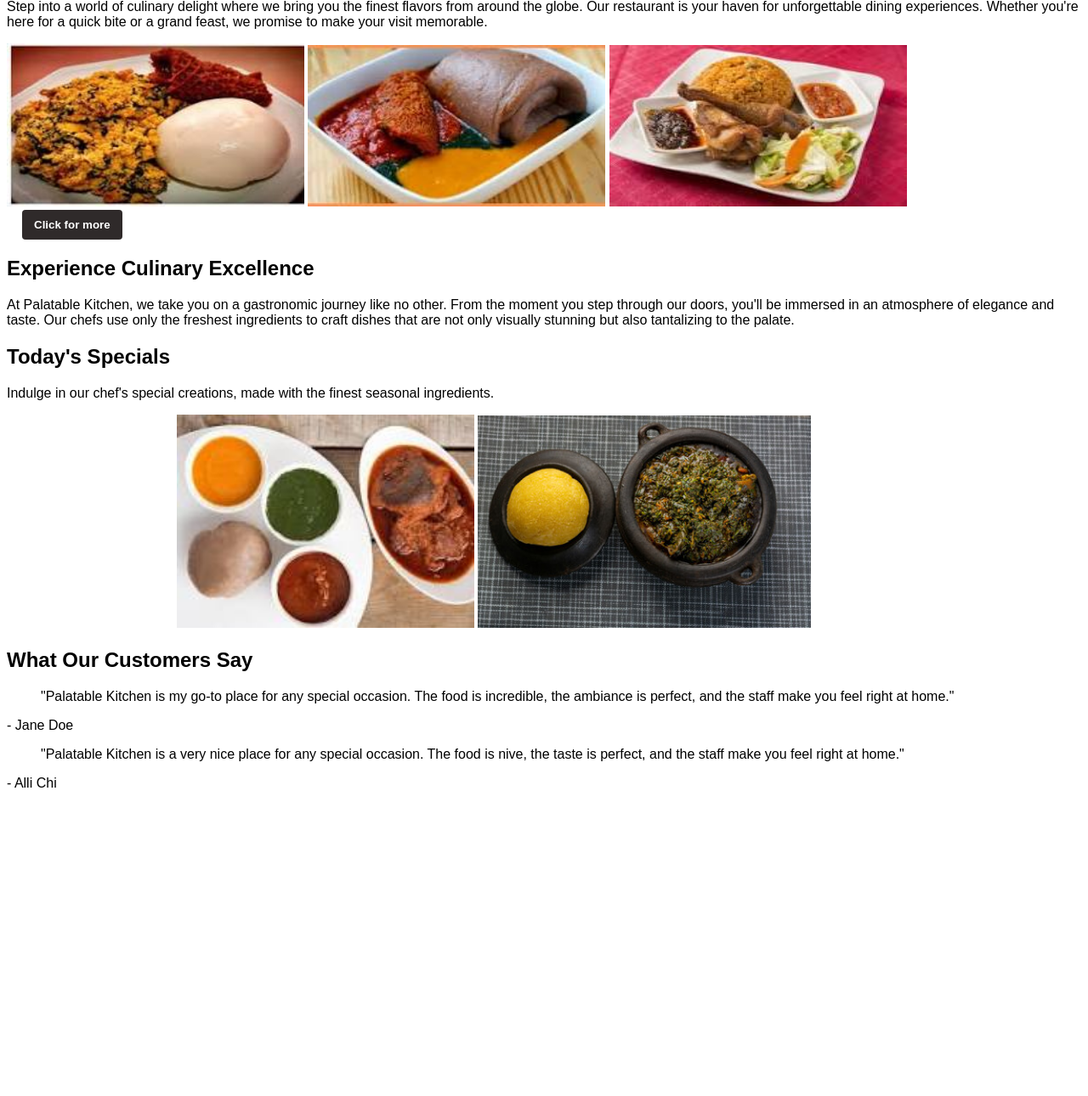
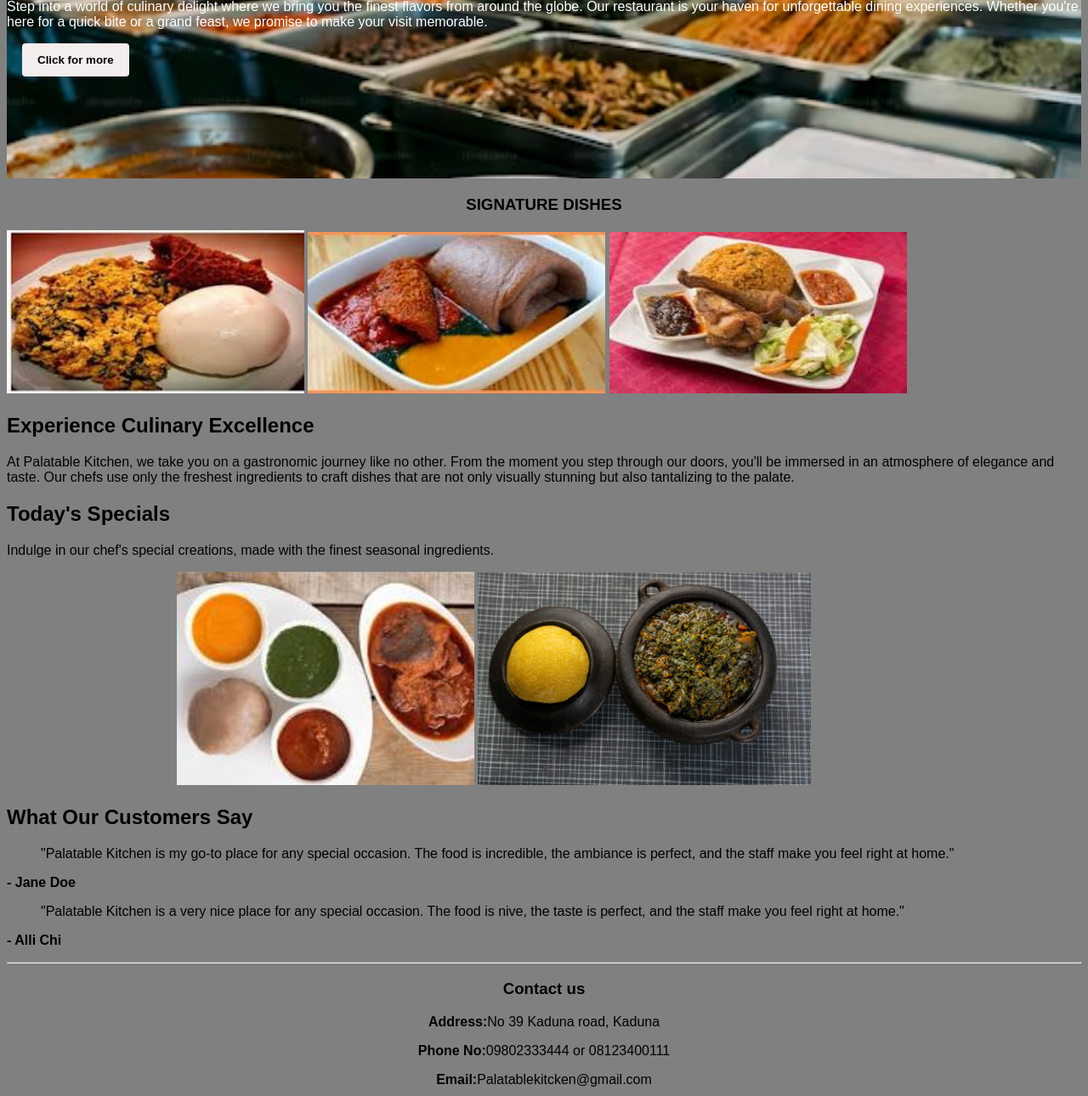
Before and after one commit to RUKAYAT-CODER/food-kitchen, a plain HTML site: page index.html in a window 1280 px wide. Shown: the part 144-1434 px from the top of the page at 85% size. Before the commit the page ends 1091 px from the top, so only its background shows below. Drawn offline with Linux system fonts and the light colour scheme.

Commit message:
Adding footer

```diff
--- a/index.html
+++ b/index.html
@@ -7,6 +7,8 @@
   <style>
     body{
       font-family: sans-serif;
+      font-size: 16px;
+      background-color: grey;
     }
     a{
       padding-left: 18px;
@@ -31,12 +33,12 @@
       margin-bottom: 0;
     } */
     input{
-      padding: 10px 14px;
+      padding: 12px 18px;
       border-radius: 4px;
       font-weight: bold;
       border: none;
-      background-color: rgb(47, 42, 42);
-      color: white;
+      background-color: rgb(244, 237, 237);
+      color: black;
     }
     .special-image img{
      vertical-align: middle;
@@ -48,6 +50,32 @@
       cursor: pointer;
       text-decoration: underline;
       color: black;
+     }
+     h1, h3{
+      font-weight: bold;
+      text-align: center;
+     }
+     .intro p{
+      color: black;
+     }
+     .top{
+      background-image: url('./image/variety.avif');
+      background-size: cover;
+      background-repeat: no-repeat;
+      height: 300px;
+      margin-bottom: 20px;
+     }
+     .top h1, .top p, .top h3{
+      color: white;
+     }
+     .bottom{
+      text-align: center;
+
+     }
+     .bottom img{
+      width: 18px;
+      height: 20px;
+      text-align: center;
      }
   </style>
 </head>
@@ -65,18 +93,20 @@
       <a href="order-form.html">Order Form</a>
     </nav>
   </header>
-  <section>
+  <section class="top">
     <h1>WELCOME TO PALATABLE KITCHEN</h1>
     <h3>Discover the best meal in town.</h3>
     <p>Step into a world of culinary delight where we bring you the finest flavors from around the globe. Our restaurant is your haven for unforgettable dining experiences. Whether you're here for a quick bite or a grand feast, we promise to make your visit memorable.</p>
+    <a href="image-gallery.html"><input type="button" value="Click for more"></a>
   </section>
   <div class="body-image">
-
+    <h3>SIGNATURE DISHES</h3>
     <img src="./image/poundy.jpg" alt="Pounded yam and egusi soup" width="350px">
     <img src="./image/abula2.jpg" alt="amala and abula" width="350px" height="190px">
-    <img src="./image/jollof2.jpg" alt="amala and abula" width="350px" height="190px">
+    <img src="./image/jollof2.jpg" alt="amala and abula" width="350px" height="190px"><br>
+
   </div>
-  <a href="image-gallery.html"><input type="button" value="Click for more"></a>
+
   <!-- <div>
 
     <iframe  width="420" height="345" src=""></iframe>
@@ -102,11 +132,21 @@
       "Palatable Kitchen is my go-to place for any special occasion. The food is incredible, the ambiance is perfect, and the
       staff make you feel right at home."
     </blockquote>
-    <p>- Jane Doe</p>
+    <p><b>- Jane Doe</b></p>
     <blockquote>
       "Palatable Kitchen is a very nice place for any special occasion. The food is nive, the taste is perfect, and the staff make you feel right at home."
     </blockquote>
-    <p>- Alli Chi</p>
+    <p><b>- Alli Chi</b></p>
   </section>
+  <hr>
+  <footer>
+    <div class="bottom">
+      <h3>Contact us</h3>
+      <p><b>Address:</b>No 39 Kaduna road, Kaduna</p>
+      <p><b>Phone No:</b>09802333444 or 08123400111</p>
+      <p><b>Email:</b>Palatablekitcken@gmail.com</p>
+      <p><b>Social Media:</b><img src="./image/icons/instagram.png" alt=""> <img src="./image/icons/linkdin.png" alt=""><img src="./image/icons/logos_facebook.png" alt=""><img src="./image/icons/mdi_youtube.jpg" alt=""><img src="./image/icons/pajamas_twitter.png" alt=""></p>
+    </div>
+  </footer>
 </body>
 </html>
```
Also changed, not shown: about.html (+21 -0 lines), food-table.html (+21 -0 lines), image-gallery.html (+21 -0 lines), order-form.html (+21 -0 lines), videos.html (+21 -1 lines), image/background2.avif (added), image/background3.avif (added), image/icons/instagram.png (added), image/icons/linkdin.png (added), image/icons/logos_facebook.png (added), image/icons/logos_tiktok-icon.png (added), image/icons/mdi_youtube.jpg (added), image/icons/pajamas_twitter.png (added), image/icons/skill-icons_instagram.png (added), 1 more files.
